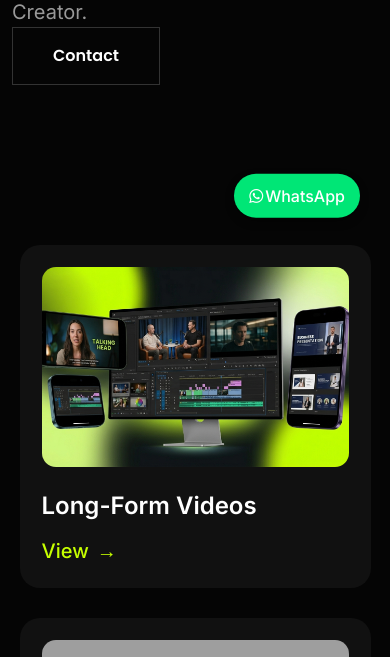
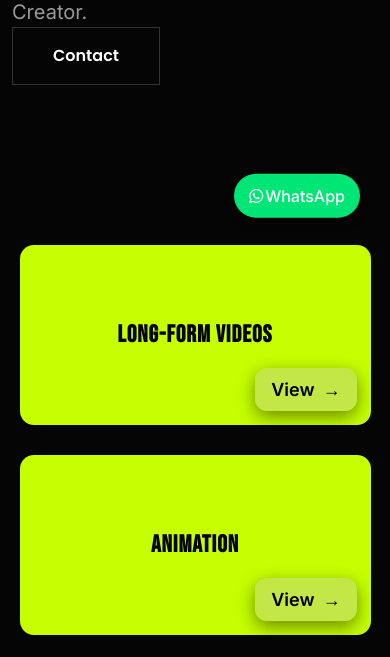
Before and after one commit to nomangtk/muhammadnoman, a PHP site: page / in a window 390 px wide. Shown: the part 589-1246 px from the top of the page. Run offline with PHP 8.4, Linux system fonts and the light colour scheme; some libraries are stand-ins or nearby versions; grey boxes are pictures that could not be loaded.

Commit message:
Update style.css

```diff
--- a/css/style.css
+++ b/css/style.css
@@ -269,42 +269,45 @@ text-decoration:none;
 }
 
 .category-card{
-    background: var(--card);
-    border-radius:20px;
-    padding:22px;
-    transition:.4s ease;
+    background: var(--accent);
+    border-radius:14px;
+    padding:46px 22px;
+    transition:.3s ease;
     cursor:pointer;
     overflow:hidden;
+    display:flex;
+    align-items:center;
+    justify-content:center;
+    text-align:center;
+    min-height:180px;
+    position:relative;
 }
 
 .category-card:hover {
-    color:#050505;
-    border-color:#c6ff00;
-    transform:translateY(-5px);
-    box-shadow:0 15px 40px rgba(198,255,0,.25);
+    transform:translateY(-4px);
+    box-shadow:0 20px 50px rgba(0,0,0,.12);
 }
 
+/* hide any thumbnail images but keep them in markup */
 .category-card img{
-    width:100%;
-    aspect-ratio: 16/9;
-    object-fit:cover;
-    border-radius:14px;
-    display:block;
+    display:none;
 }
 
 .category-card h3{
-    color:#fff;
-    font-size:30px;
-    margin-top:25px;
-    margin-bottom:15px;
-    font-weight:600;
+    color:#050505;
+    font-family: 'Bebas Neue', 'Poppins', sans-serif;
+    font-size:clamp(28px,6vw,64px);
+    margin:0;
+    line-height:1;
+    font-weight:800;
+    letter-spacing:1px;
 }
 
 .category-card a{
     text-decoration:none;
-    color: #c6ff00;
-    font-size:20px;
-    font-weight:500;
+    color: #050505;
+    font-size:18px;
+    font-weight:600;
     display:inline-flex;
     align-items:center;
     gap:8px;
@@ -312,19 +315,8 @@ text-decoration:none;
 
 .category-card a .ctg-arrow{
     transition:.3s;
-    color: #c6ff00;
+    color: #050505;
 }
-
-/* @media(max-width:768px){
-
-    .container{
-        grid-template-columns:1fr;
-    }
-
-    .category-card h3{
-        font-size:24px;
-    }
-} */
 
 @media (max-width: 768px){
 
@@ -362,6 +354,46 @@ text-decoration:none;
     transition:.4s ease;
 }
 
+/* Simple view button: no blur, accent color text */
+.view-btn{
+    position:absolute;
+    right:22px;
+    bottom:22px;
+    background: rgba(191, 191, 191, 0.372);
+    color: var(--accent);
+    padding:10px 18px;
+    border-radius:12px;
+    font-weight:800;
+    text-decoration:none;
+    display:inline-flex;
+    align-items:center;
+    gap:8px;
+    box-shadow: 0 6px 18px rgba(0,0,0,0.45);
+    transition: transform .14s ease, box-shadow .14s ease;
+    z-index:9999;
+    text-shadow:none;
+}
+
+.view-btn:hover{
+    transform:translateY(-2px);
+    box-shadow: 0 12px 28px rgba(0,0,0,0.55);
+}
+
+/* Ensure all inner elements (arrow/span) use accent color and are visible */
+.view-btn,
+.view-btn *{
+    color: #000 !important;
+}
+
+@media (max-width: 768px) {
+    .view-btn{
+        right:14px;
+        bottom:14px;
+        padding:8px 16px;
+        font-size:14px;
+    }
+}
+
 @media(max-width:992px){
 
     .services-grid{
@@ -377,7 +409,6 @@ text-decoration:none;
     }
 
 }
-
 
 
 /* About section */
```
